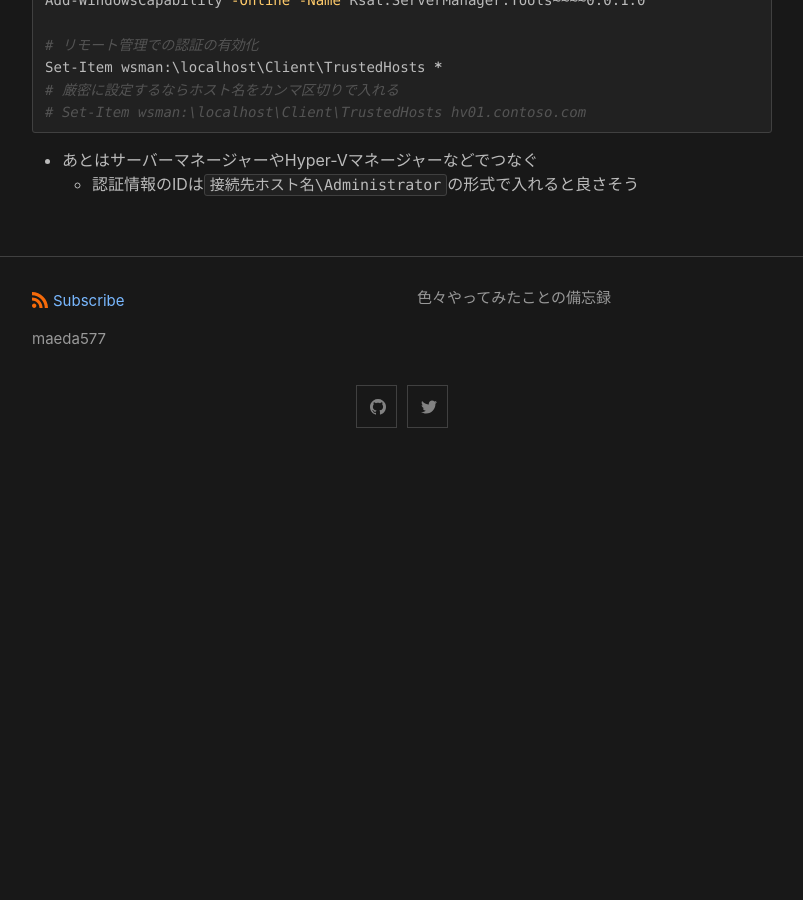
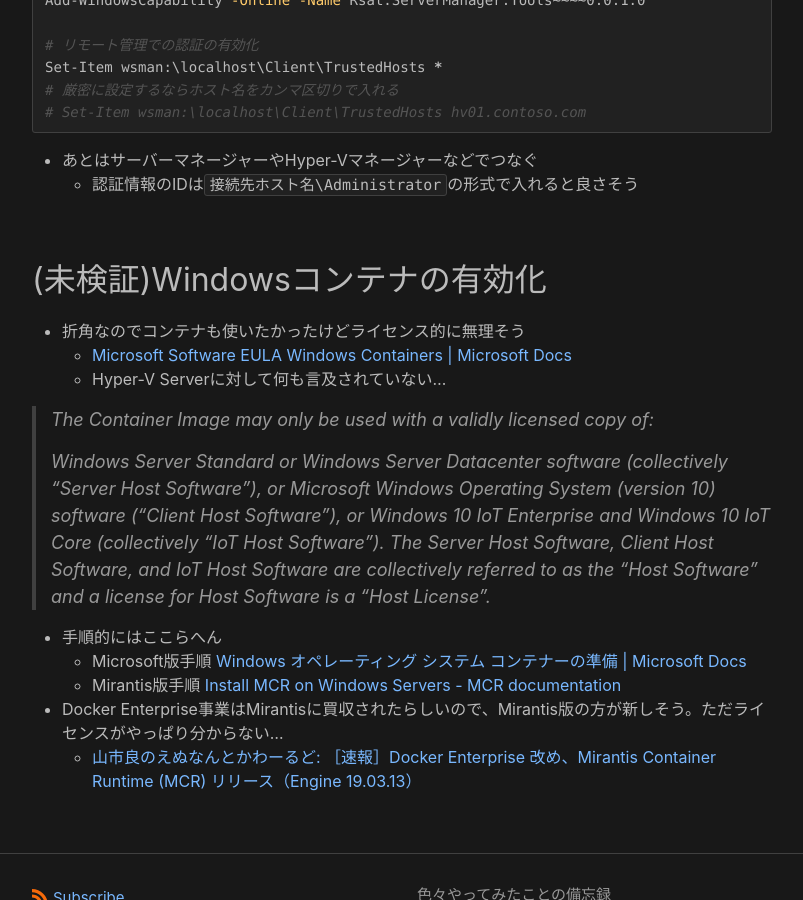
Before and after one commit to maeda577/maeda577.github.io, a Jekyll site: the page built from _posts/2021-02-06-hyper-v-server.md, in a window 1280 px wide and 900 px high, scrolled down 3833 px. Shown: the whole window, without its empty margins (238-1041 px from the left). Built offline with Jekyll 4.4.1, drawn with Linux system fonts in a browser that asks for light colours; before the commit the page ends 4296 px from its top, so only the background shows below that; some of the changed text lies outside the part shown.

Commit message:
記事修正

```diff
--- a/_posts/2021-02-06-hyper-v-server.md
+++ b/_posts/2021-02-06-hyper-v-server.md
@@ -158,3 +158,18 @@ Set-Item wsman:\localhost\Client\TrustedHosts *
 
 * あとはサーバーマネージャーやHyper-Vマネージャーなどでつなぐ
     * 認証情報のIDは`接続先ホスト名\Administrator`の形式で入れると良さそう
+
+## (未検証)Windowsコンテナの有効化
+* 折角なのでコンテナも使いたかったけどライセンス的に無理そう
+    * [Microsoft Software EULA Windows Containers \| Microsoft Docs](https://docs.microsoft.com/ja-jp/virtualization/windowscontainers/images-eula)
+    * Hyper-V Serverに対して何も言及されていない…
+
+> The Container Image may only be used with a validly licensed copy of:
+>
+> Windows Server Standard or Windows Server Datacenter software (collectively “Server Host Software”), or Microsoft Windows Operating System (version 10) software (“Client Host Software”), or Windows 10 IoT Enterprise and Windows 10 IoT Core (collectively “IoT Host Software”). The Server Host Software, Client Host Software, and IoT Host Software are collectively referred to as the “Host Software” and a license for Host Software is a "Host License".
+
+* 手順的にはここらへん
+    * Microsoft版手順 [Windows オペレーティング システム コンテナーの準備 \| Microsoft Docs](https://docs.microsoft.com/ja-jp/virtualization/windowscontainers/quick-start/set-up-environment?tabs=Windows-Server)
+    * Mirantis版手順 [Install MCR on Windows Servers - MCR documentation](https://docs.mirantis.com/mcr/20.10/install/mcr-windows.html)
+* Docker Enterprise事業はMirantisに買収されたらしいので、Mirantis版の方が新しそう。ただライセンスがやっぱり分からない…
+    * [山市良のえぬなんとかわーるど: ［速報］Docker Enterprise 改め、Mirantis Container Runtime (MCR) リリース（Engine 19.03.13）](https://yamanxworld.blogspot.com/2020/11/docker-enterprise-mirantis-container.html)
```
Also changed, not shown: other parts of _posts/2021-02-06-hyper-v-server.md (+1 -1 lines).
